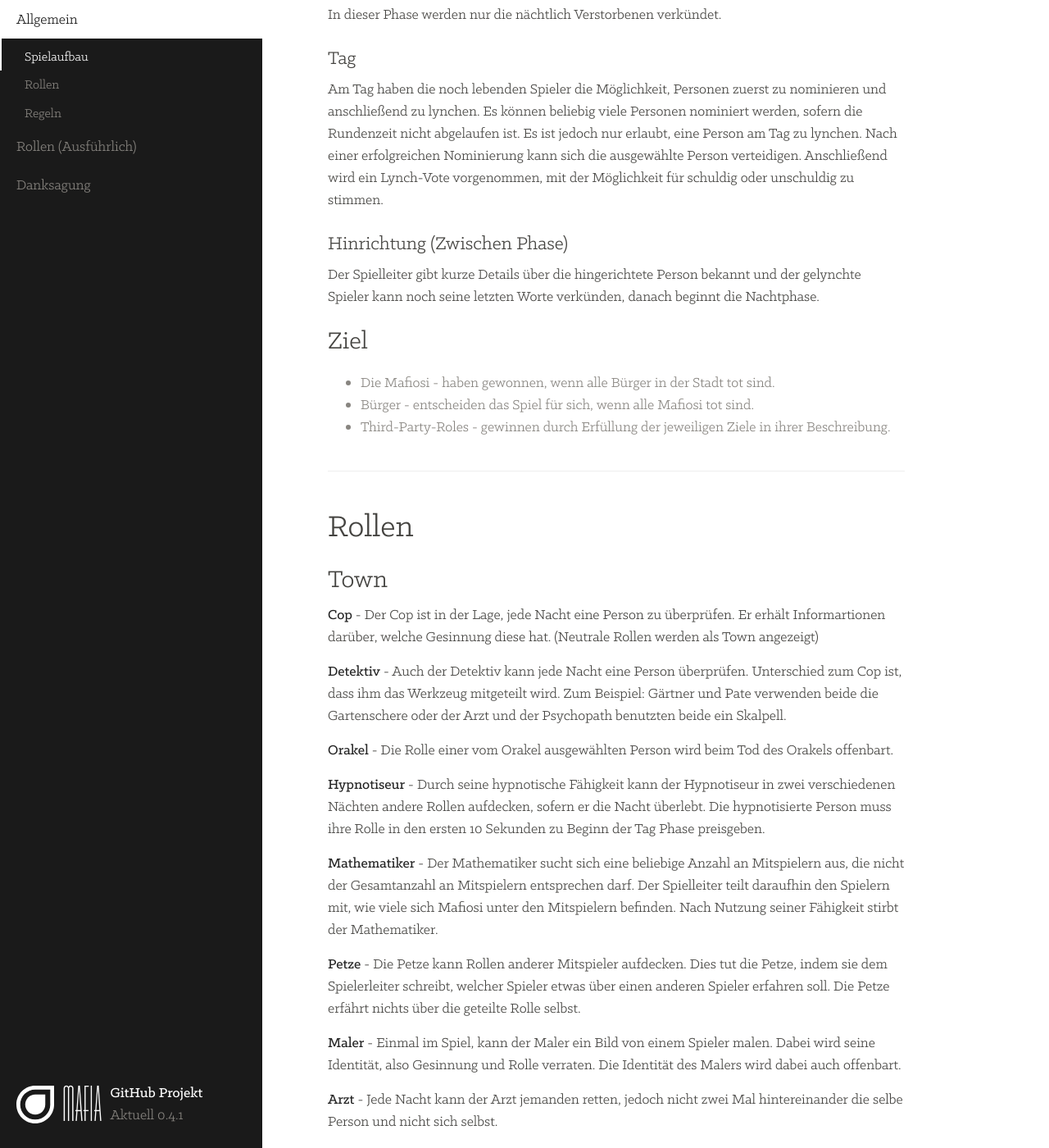
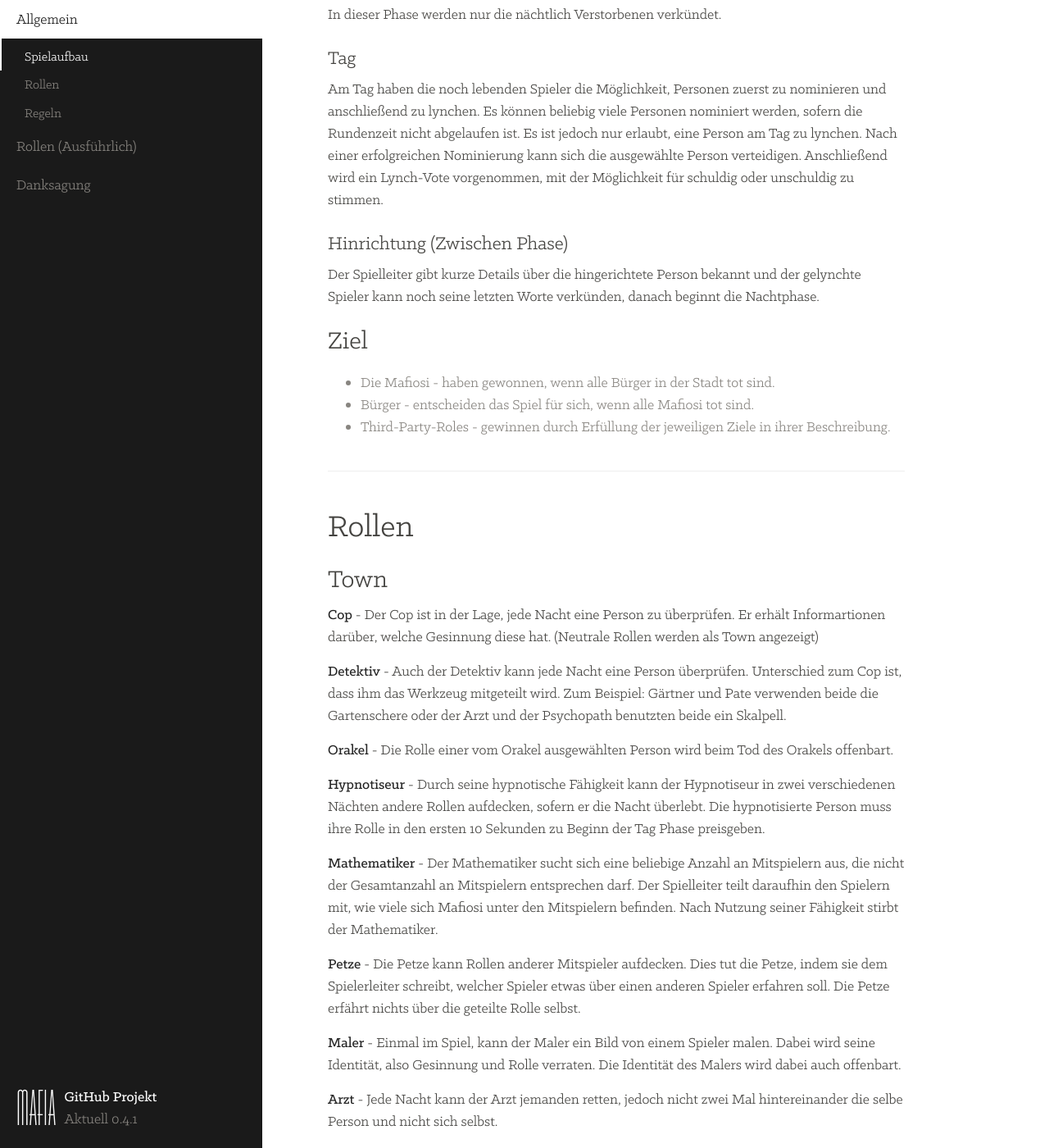
Before and after one commit to gamekeller/mafia, a Jekyll site: the page built from index.md, in a window 1280 px wide and 1400 px high, scrolled down 563 px. Shown: the whole window at 82% size. Built offline with Jekyll 4.4.1, drawn with Linux system fonts in a browser that asks for light colours.

Commit message:
Revert "implementing logo"
This reverts commit 2e337b80ccff53c13c49cda4deaf5e9db7fed64c.

```diff
--- a/_includes/logo.html
+++ /dev/null
@@ -1,4 +0,0 @@
-<svg xmlns="http://www.w3.org/2000/svg" class="logo" width="512" height="512" viewBox="0 0 512 512">
-  <path d="M256 0c-141.385 0-256 114.615-256 256s114.615 256 256 256 256-114.615 256-256v-256h-256zm204 256c0 112.666-91.334 204-204 204s-204-91.334-204-204 91.334-204 204-204c54.054 0 146.827-.172 204 0-.03 33.043 0 145.388 0 204z"/>
-  <path d="M256 120c-75.111 0-136 60.889-136 136s60.889 136 136 136 136-60.889 136-136v-136h-136z"/>
-</svg>
--- a/_layouts/default.html
+++ b/_layouts/default.html
@@ -11,10 +11,7 @@
 
     <header class="masthead">
       <div class="masthead-inner">
-		<div class="headline-logo">
-			{% include logo.html %}
-			<h1>Mafia</h1>
-		</div>
+        <h1>Mafia</h1>
         <div class="colophon">
           <ul class="colophon-links">
             <li>
--- a/css/main.css
+++ b/css/main.css
@@ -259,9 +259,9 @@ a:hover {
 }
 .masthead h1 {
   margin-top: 0;
+  font-size: 160px;
   line-height: 0.7;
   font-family: "valencialight";
-  font-size: 200px;
 }
 .masthead .lead {
   margin-bottom: 0;
@@ -271,16 +271,6 @@ a:hover {
 }
 
 /* Footer area of masthead */
-.headline-logo .logo {
-  float:left;
-  margin-bottom: 10px;
-  padding-right: 20px;
-  fill: #fff;
-  height: 131px;
-  width: 131px;
-}
-
-
 .colophon {
   margin-top: 20px;
   color: #7a7a7a;
@@ -413,20 +403,9 @@ h1 a[id] {
     max-height: 100%;
     overflow: auto;
   }
-
-  .masthead .logo{
-	margin-top: 5px;
-	padding-right: 0;
-	float: left;
-	fill: #fff;
-	height: 46px;
-	width: 46px;
-}
-
   .masthead h1 {
     float: left;
     margin: 0;
-	padding-left: 10px;
     line-height: 0.8;
     font-size: 70px;
   }
```
